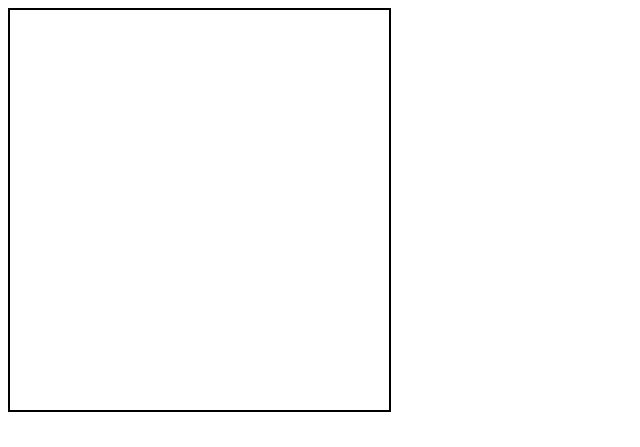
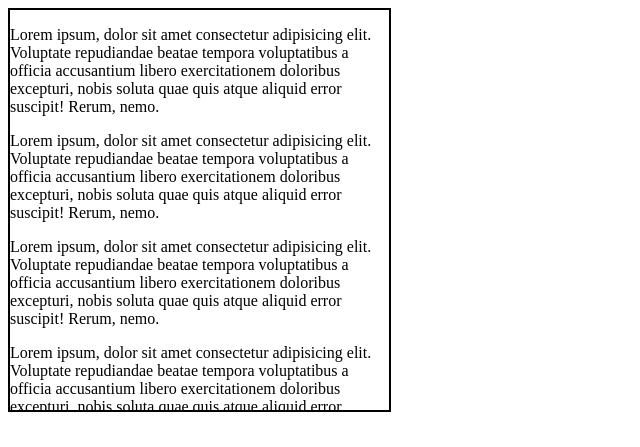
Before and after one commit to Nnaman1/time, a plain HTML site: page prac.html in a window 1280 px wide. Shown: the whole page, without its empty margins (0-640 px from the left). Drawn offline with Linux system fonts and the light colour scheme.

Commit message:
overflow exc

```diff
--- a/prac.html
+++ b/prac.html
@@ -11,10 +11,32 @@
 <body>
 
     <section>
-        <div class="box1" style="background-color: aqua;"></div>
-        <div class="box2" style="background-color: azure;"> </div>
-        <div class="box3" style="background-color: blue;"></div>
-        <div class="box4" style="background-color: cadetblue;"></div>
+        <div>
+            <p>Lorem ipsum, dolor sit amet consectetur adipisicing elit. Voluptate repudiandae beatae tempora
+                voluptatibus a officia accusantium libero exercitationem doloribus excepturi, nobis soluta quae quis
+                atque aliquid error suscipit! Rerum, nemo.</p>
+            <p>Lorem ipsum, dolor sit amet consectetur adipisicing elit. Voluptate repudiandae beatae tempora
+                voluptatibus a officia accusantium libero exercitationem doloribus excepturi, nobis soluta quae quis
+                atque aliquid error suscipit! Rerum, nemo.</p>
+            <p>Lorem ipsum, dolor sit amet consectetur adipisicing elit. Voluptate repudiandae beatae tempora
+                voluptatibus a officia accusantium libero exercitationem doloribus excepturi, nobis soluta quae quis
+                atque aliquid error suscipit! Rerum, nemo.</p>
+            <p>Lorem ipsum, dolor sit amet consectetur adipisicing elit. Voluptate repudiandae beatae tempora
+                voluptatibus a officia accusantium libero exercitationem doloribus excepturi, nobis soluta quae quis
+                atque aliquid error suscipit! Rerum, nemo.</p>
+            <p>Lorem ipsum, dolor sit amet consectetur adipisicing elit. Voluptate repudiandae beatae tempora
+                voluptatibus a officia accusantium libero exercitationem doloribus excepturi, nobis soluta quae quis
+                atque aliquid error suscipit! Rerum, nemo.</p>
+            <p>Lorem ipsum, dolor sit amet consectetur adipisicing elit. Voluptate repudiandae beatae tempora
+                voluptatibus a officia accusantium libero exercitationem doloribus excepturi, nobis soluta quae quis
+                atque aliquid error suscipit! Rerum, nemo.</p>
+            <p>Lorem ipsum, dolor sit amet consectetur adipisicing elit. Voluptate repudiandae beatae tempora
+                voluptatibus a officia accusantium libero exercitationem doloribus excepturi, nobis soluta quae quis
+                atque aliquid error suscipit! Rerum, nemo.</p>
+            <p>Lorem ipsum, dolor sit amet consectetur adipisicing elit. Voluptate repudiandae beatae tempora
+                voluptatibus a officia accusantium libero exercitationem doloribus excepturi, nobis soluta quae quis
+                atque aliquid error suscipit! Rerum, nemo.</p>
+        </div>
     </section>
 
 </body>
```
